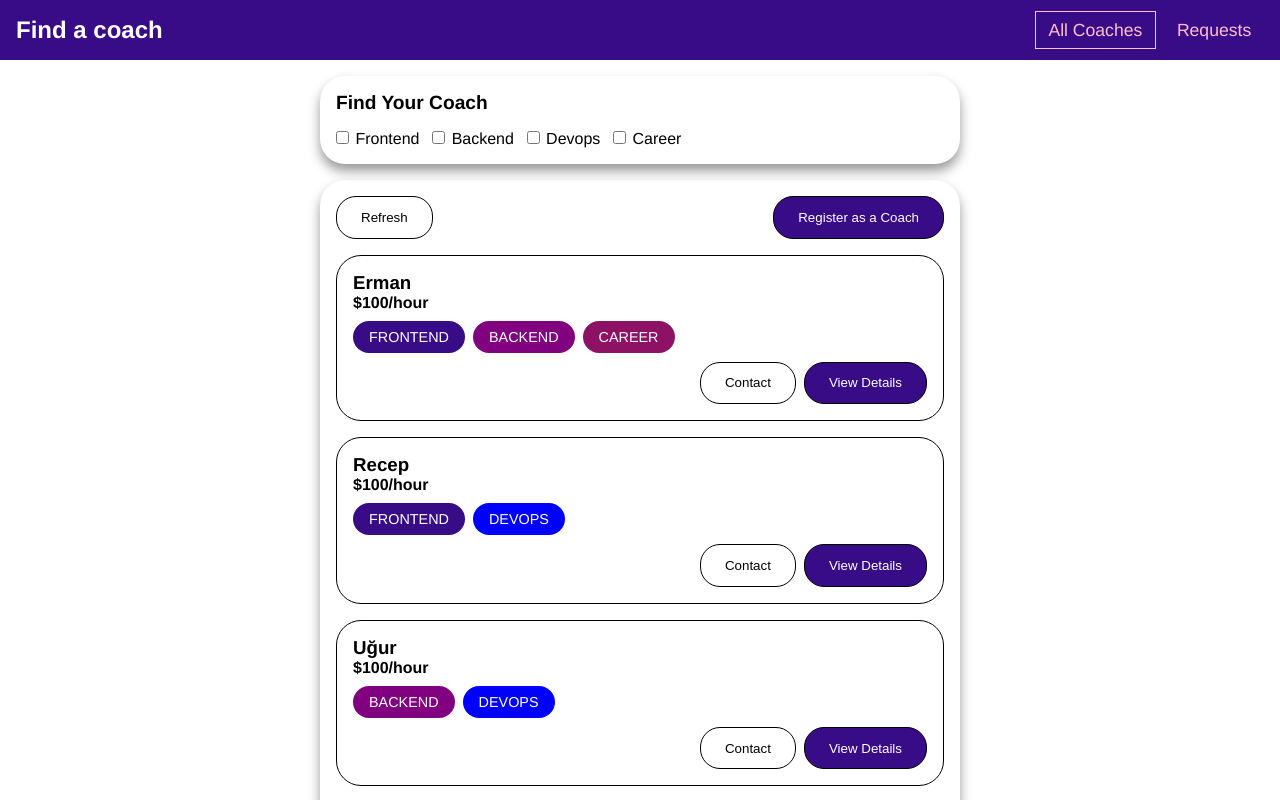
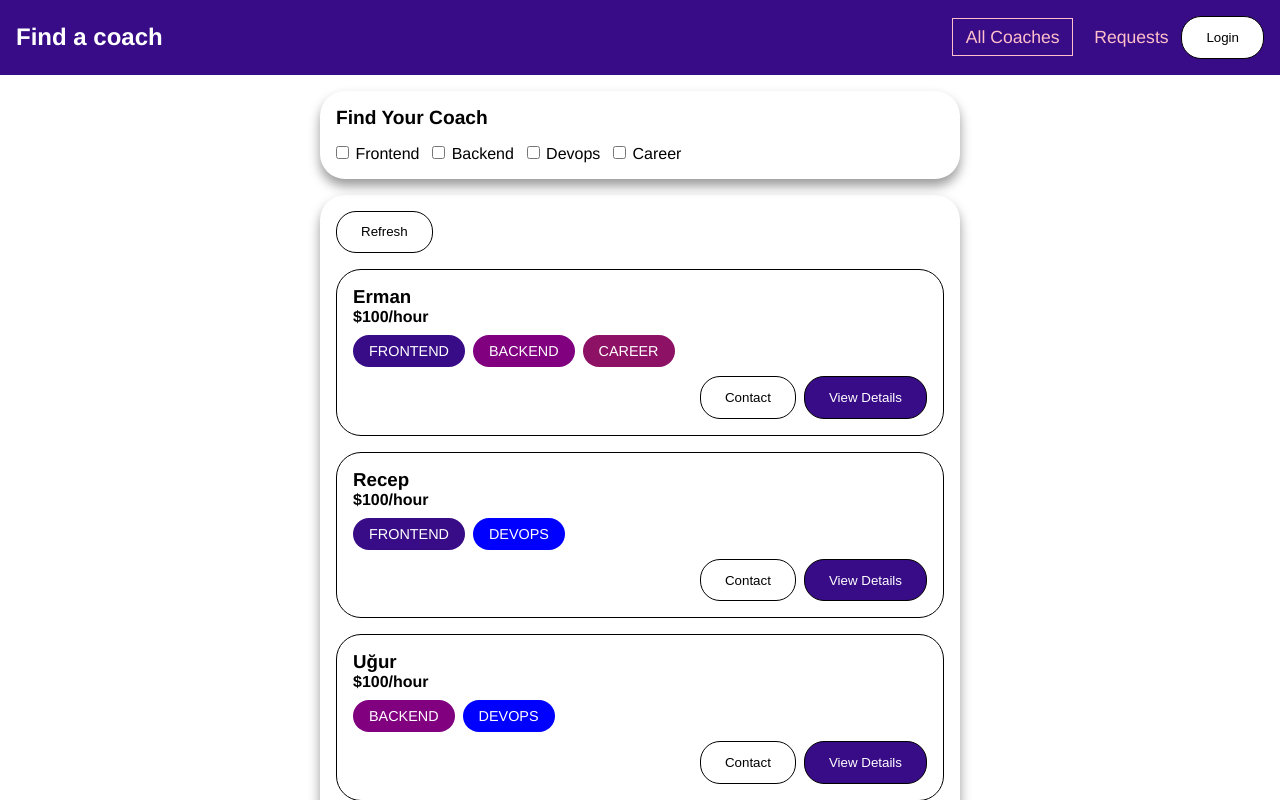
Before and after one commit to egulhan/vuejs3-practice-coach-finder-app, a Vue app: page /coaches in a window 1280 px wide. Shown: the top 800 px of the page. Built offline with nearby package versions, Linux system fonts and the light colour scheme.

Commit message:
- add logout functionality - remove old user auth related vuex implementation

```diff
--- a/src/assets/css/scss/ui/the-header.scss
+++ b/src/assets/css/scss/ui/the-header.scss
@@ -9,6 +9,11 @@ header {
     color: white;
     text-decoration: none;
   }
+
+  .actions {
+    display: flex;
+    justify-content: center;
+    align-items: center;
 
     ul {
       list-style-type: none;
@@ -33,3 +38,4 @@ header {
       }
     }
   }
+}
--- a/src/components/layout/TheHeader.vue
+++ b/src/components/layout/TheHeader.vue
@@ -3,6 +3,7 @@
     <h2>
       <router-link class="home" :to="{name: 'home'}">Find a coach</router-link>
     </h2>
+    <div class="actions">
       <ul>
         <li>
           <router-link class="active" :to="{name: 'coaches'}">All Coaches</router-link>
@@ -11,12 +12,26 @@
           <router-link :to="{name: 'requests'}">Requests</router-link>
         </li>
       </ul>
+      <button v-if="!hasLoggedIn" @click="$router.push({name:'auth'})">Login</button>
+      <button v-else @click="logout">Logout</button>
+    </div>
   </header>
 </template>
 
 <script>
 export default {
-  name: "TheHeader"
+  name: "TheHeader",
+  computed: {
+    hasLoggedIn() {
+      return this.$store.getters['hasLoggedIn'];
+    }
+  },
+  methods: {
+    logout() {
+      this.$store.dispatch('logout');
+      this.$router.replace({name: 'coaches'});
+    }
+  },
 }
 </script>
 
--- a/src/pages/CoachList.vue
+++ b/src/pages/CoachList.vue
@@ -65,7 +65,7 @@ export default {
   },
   computed: {
     showRegisterButton() {
-      return this.$store.getters['authUserId'] === null;
+      return this.$store.getters['hasLoggedIn'];
     }
   },
   methods: {
--- a/src/pages/RequestList.vue
+++ b/src/pages/RequestList.vue
@@ -17,12 +17,15 @@
 
 <script>
 import RequestItem from "@/components/request/RequestItem";
+import {mapGetters} from 'vuex';
 
 export default {
   components: {RequestItem},
   computed: {
+    ...mapGetters(['hasLoggedIn', 'authUser']),
     requests() {
-      const authUserId = this.$store.getters['authUserId'];
+      const authUserId = this.hasLoggedIn ? this.authUser.userId : null;
+
       return this.$store.getters['request/requests'](authUserId);
     },
   },
--- a/src/store/actions.js
+++ b/src/store/actions.js
@@ -1,5 +1 @@
-export default {
-    setAuthUserId(context, payload) {
-        context.commit('setAuthUserId', payload);
-    }
-};
+export default {};
--- a/src/store/auth/actions.js
+++ b/src/store/auth/actions.js
@@ -43,4 +43,12 @@ export default {
 
         return jsonResponse;
     },
+    logout(context) {
+        context.commit('logout');
+
+        localStorage.removeItem('userId');
+        localStorage.removeItem('email');
+        localStorage.removeItem('token');
+        localStorage.removeItem('expiresIn');
+    }
 }
--- a/src/store/auth/getters.js
+++ b/src/store/auth/getters.js
@@ -1,5 +1,8 @@
 export default {
     authUser(state) {
         return state.authUser;
+    },
+    hasLoggedIn(state) {
+        return !!state.authUser;
     }
 }
--- a/src/store/auth/mutations.js
+++ b/src/store/auth/mutations.js
@@ -1,5 +1,8 @@
 export default {
     setAuthUser(state, payload) {
         state.authUser = payload;
+    },
+    logout(state) {
+        state.authUser = null;
     }
 };
--- a/src/store/getters.js
+++ b/src/store/getters.js
@@ -1,8 +1 @@
-export default {
-    authUserId(state) {
-        return state.authUserId;
-    },
-    isAuthenticated(state) {
-        return state.authUserId !== null;
-    }
-};
+export default {};
--- a/src/store/index.js
+++ b/src/store/index.js
@@ -12,12 +12,6 @@ const store = createStore({
         request: requestModule,
         auth: authModule,
     },
-    state() {
-        return {
-            // determine if a user is authenticated or not
-            authUserId: null,
-        };
-    },
     mutations,
     actions,
     getters,
--- a/src/store/mutations.js
+++ b/src/store/mutations.js
@@ -1,5 +1 @@
-export default {
-    setAuthUserId(state, payload) {
-        state.authUserId = payload.userId;
-    }
-};
+export default {};
```
Lines whose indentation alone changed are shown as unchanged.
